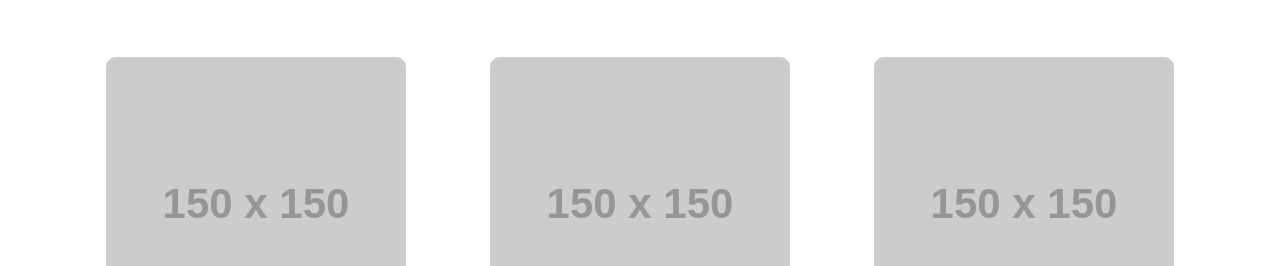
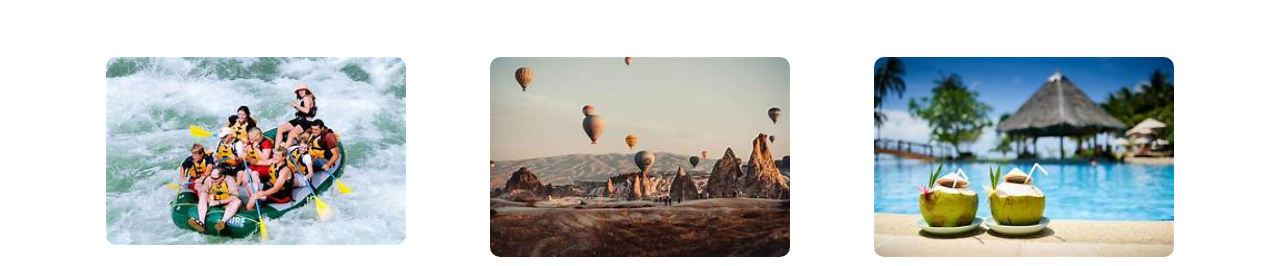
Before and after one commit to ShrimoyeeBanerjee/Explorica, a plain HTML site: page index.html in a window 1280 px wide. Shown: the part 523-789 px from the top of the page. Drawn offline with Linux system fonts and the light colour scheme; placeholder pictures from the web are drawn by us.

Commit message:
added images

```diff
--- a/index.html
+++ b/index.html
@@ -37,17 +37,17 @@
             <h2>Why Travel With Us?</h2>
             <div class="feature-grid">
                 <div class="feature-item">
-                    <img src="https://via.placeholder.com/150" alt="Adventure">
+                    <img src="images\th (2).jpeg" alt="Adventure">
                     <h3>Adventure Awaits</h3>
                     <p>Experience thrilling adventures and unforgettable moments.</p>
                 </div>
                 <div class="feature-item">
-                    <img src="https://via.placeholder.com/150" alt="Exotic Destinations">
+                    <img src="images\th (1).jpeg" alt="Exotic Destinations">
                     <h3>Exotic Destinations</h3>
                     <p>Travel to the most stunning and exotic locations worldwide.</p>
                 </div>
                 <div class="feature-item">
-                    <img src="https://via.placeholder.com/150" alt="Tailored Packages">
+                    <img src="images\th.jpeg" alt="Tailored Packages">
                     <h3>Tailored Packages</h3>
                     <p>We create customized travel packages to suit your preferences.</p>
                 </div>
```
Also changed, not shown: images/th (1).jpeg (added), images/th (2).jpeg (added), images/th.jpeg (added).
